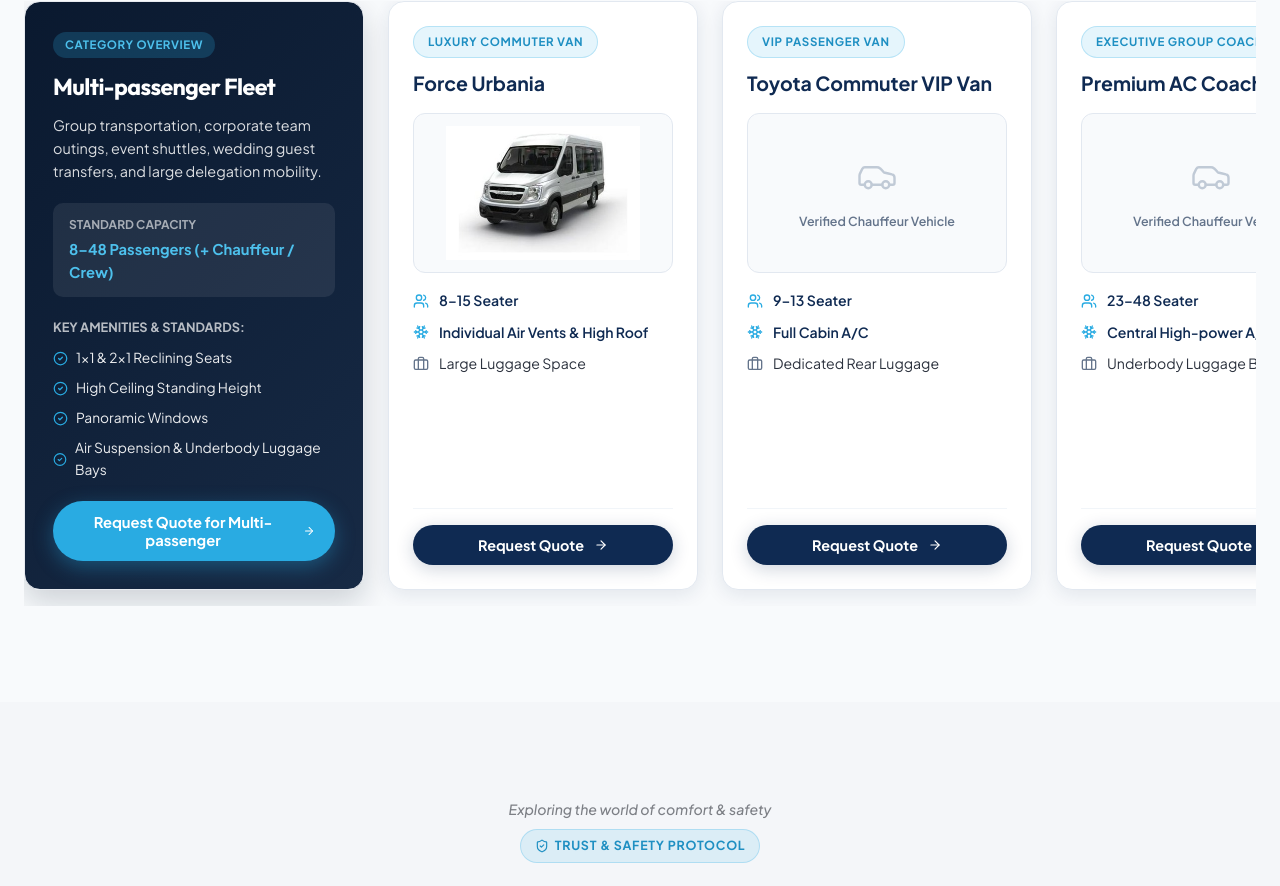
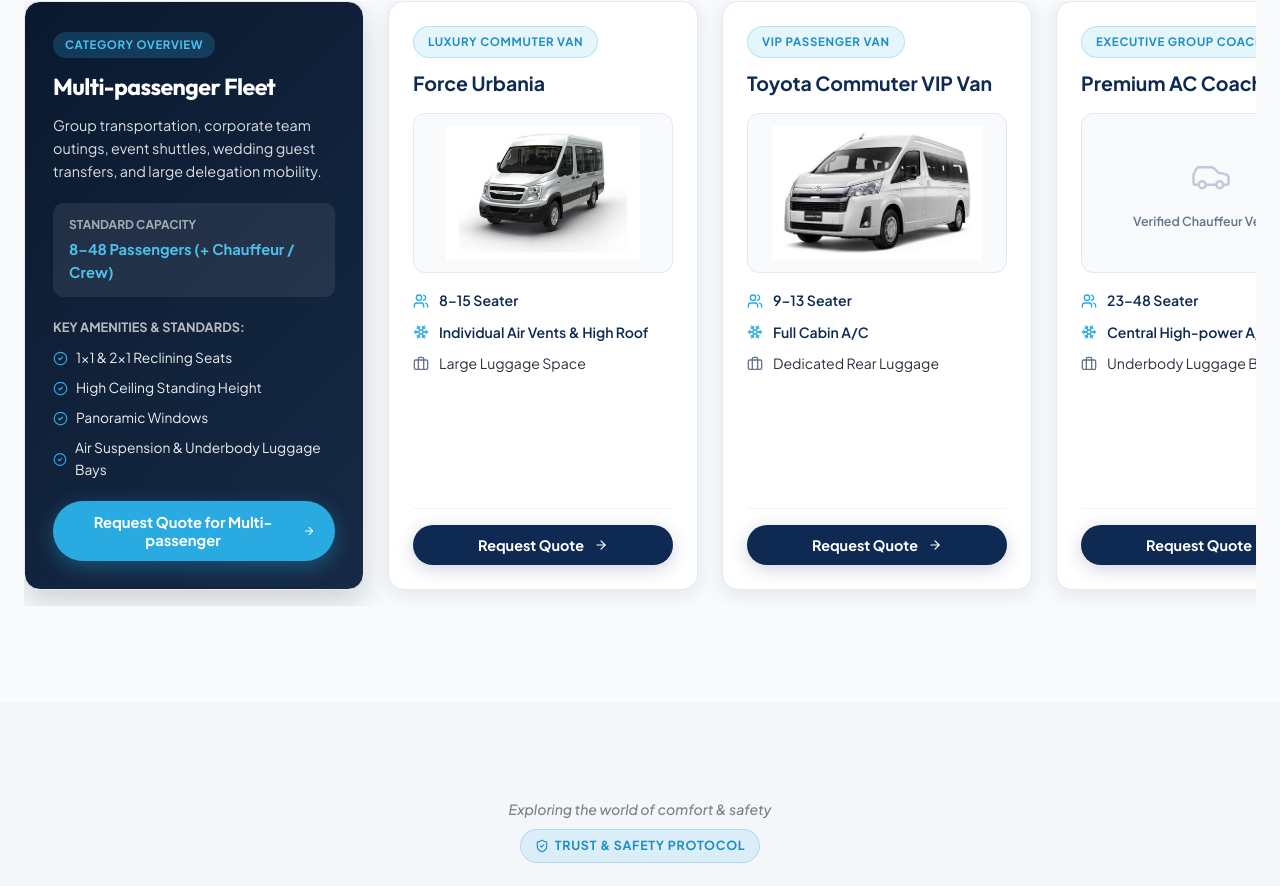
Before and after one commit to yogitajibhakate/travels_website, a Next.js app: page /fleet in a window 1280 px wide. Shown: the part 3480-4366 px from the top of the page. Built offline with nearby package versions, Linux system fonts and the light colour scheme.

Commit message:
feat: add Toyota Commuter VIP Van image to Multi-passenger fleet

```diff
--- a/src/data/fleet.js
+++ b/src/data/fleet.js
@@ -172,7 +172,7 @@
         seats: '9–13 Seater',
         ac: 'Full Cabin A/C',
         luggage: 'Dedicated Rear Luggage',
-        image: ''
+        image: '/images/fleet/toyota-commuter-van.jpg'
       },
       {
         name: 'Premium AC Coaches',
```
Also changed, not shown: public/images/fleet/toyota-commuter-van.jpg (added).
